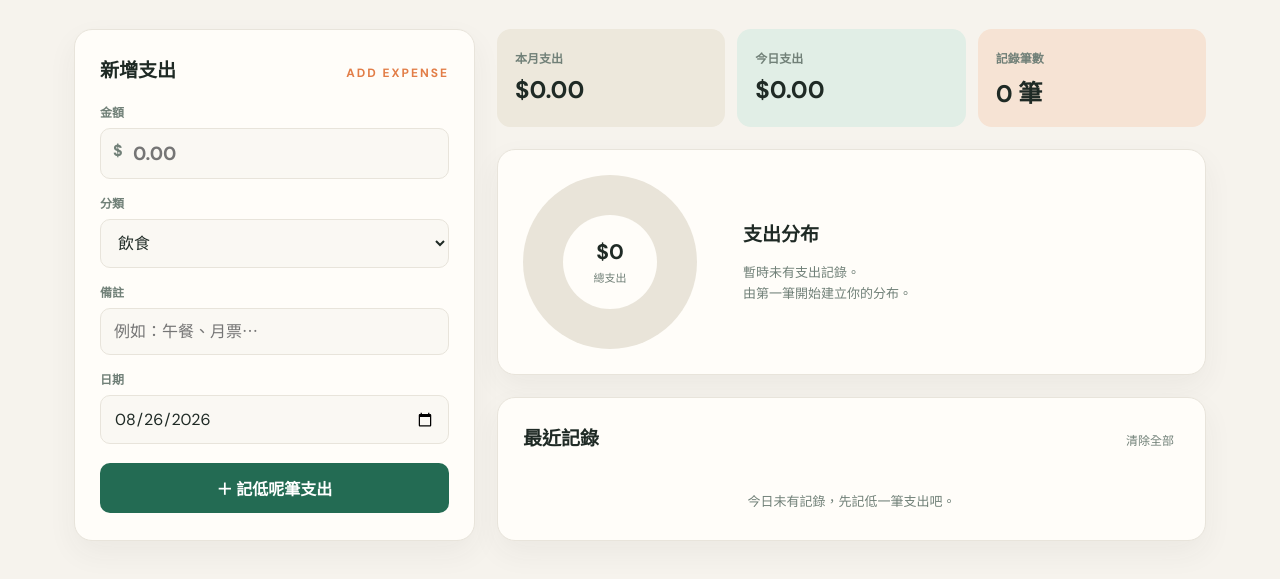
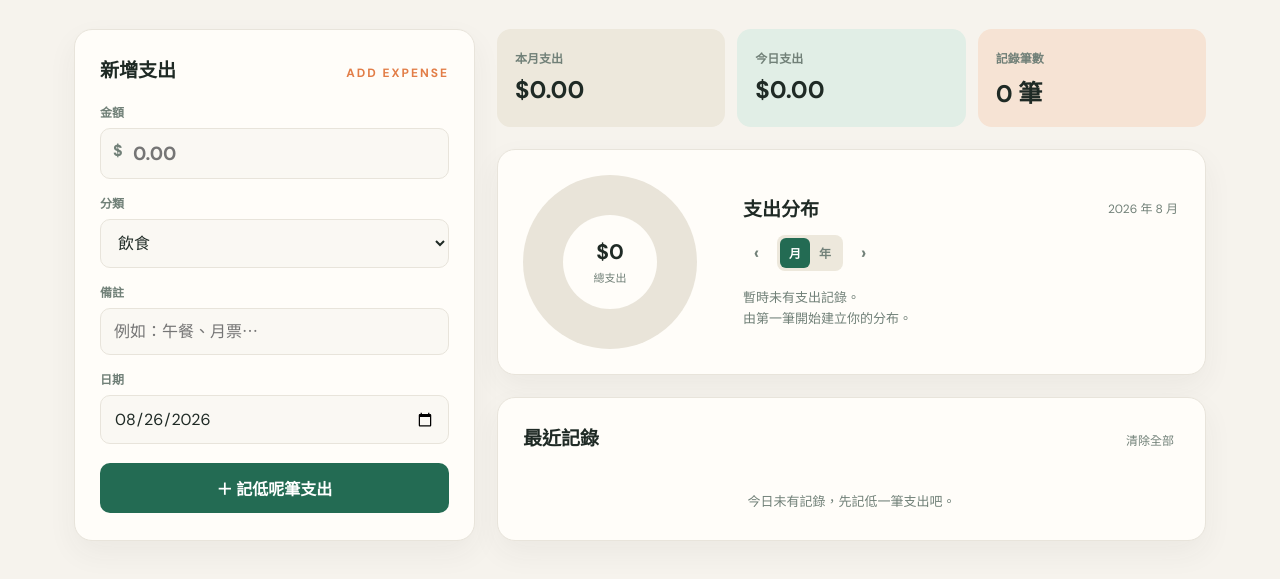
Before and after one commit to martinho2604/pwa_test_1, a website with bundled scripts: page index.html in a window 1280 px wide. Shown: the part 149-728 px from the top of the page. Built offline with nearby package versions, Linux system fonts and the light colour scheme.

Commit message:
check expanse by month or year

```diff
--- a/index.html
+++ b/index.html
@@ -51,6 +51,14 @@
     .chart-center { z-index: 1; text-align: center; }
     .chart-center strong { display: block; font-size: 21px; }
     .chart-center span { color: var(--muted); font-size: 11px; }
+    .chart-heading { display: flex; align-items: center; justify-content: space-between; gap: 12px; }
+    .period-controls { display: flex; align-items: center; gap: 7px; margin-top: 14px; }
+    .period-toggle { display: flex; padding: 3px; background: #ede8dc; border-radius: 8px; }
+    .period-button, .period-arrow { color: var(--muted); background: transparent; border: 0; border-radius: 6px; font-size: 12px; font-weight: 700; padding: 6px 9px; }
+    .period-button.is-active { color: #fff; background: var(--green); }
+    .period-arrow { width: 27px; height: 27px; padding: 0; font-size: 18px; line-height: 1; }
+    .period-arrow:hover, .period-button:not(.is-active):hover { color: var(--green); background: #e1eee6; }
+    .period-label { min-width: 74px; color: var(--muted); font-size: 12px; text-align: center; }
     .legend { display: grid; gap: 12px; margin-top: 17px; }
     .legend-row { display: flex; align-items: center; justify-content: space-between; gap: 14px; font-size: 13px; }
     .legend-name { display: flex; align-items: center; gap: 8px; }
@@ -92,7 +100,7 @@
       </section>
       <section class="overview">
         <div class="summary"><div class="summary-item"><span class="summary-label">本月支出</span><strong class="summary-value" id="month-total">$0.00</strong></div><div class="summary-item"><span class="summary-label">今日支出</span><strong class="summary-value" id="today-total">$0.00</strong></div><div class="summary-item"><span class="summary-label">記錄筆數</span><strong class="summary-value" id="expense-count">0 筆</strong></div></div>
-        <section class="panel chart-panel"><div id="category-chart" class="chart"><div class="chart-center"><strong id="chart-total">$0</strong><span>總支出</span></div></div><div><h2>支出分布</h2><div id="category-legend" class="legend"></div></div></section>
+        <section class="panel chart-panel"><div id="category-chart" class="chart"><div class="chart-center"><strong id="chart-total">$0</strong><span>總支出</span></div></div><div><div class="chart-heading"><h2>支出分布</h2><span id="period-label" class="period-label"></span></div><div class="period-controls"><button class="period-arrow" id="previous-period" type="button" aria-label="上一個期間">‹</button><div class="period-toggle"><button class="period-button is-active" data-period="month" type="button">月</button><button class="period-button" data-period="year" type="button">年</button></div><button class="period-arrow" id="next-period" type="button" aria-label="下一個期間">›</button></div><div id="category-legend" class="legend"></div></div></section>
         <section class="panel list-panel"><div class="panel-heading"><h2>最近記錄</h2><button id="clear-expenses" class="clear-button" type="button">清除全部</button></div><div id="expense-list" class="expense-list"></div></section>
       </section>
     </main>
--- a/src/app.ts
+++ b/src/app.ts
@@ -18,6 +18,8 @@ const list = document.getElementById('expense-list') as HTMLDivElement;
 const chart = document.getElementById('category-chart') as HTMLDivElement;
 
 let expenses = readExpenses();
+let period: 'month' | 'year' = 'month';
+let periodDate = new Date();
 dateInput.value = new Date().toISOString().slice(0, 10);
 
 function readExpenses(): Expense[] {
@@ -27,6 +29,12 @@ function readExpenses(): Expense[] {
 function money(value: number): string { return `$${value.toLocaleString('en-HK', { minimumFractionDigits: 2, maximumFractionDigits: 2 })}`; }
 function saveExpenses(): void { localStorage.setItem(STORAGE_KEY, JSON.stringify(expenses)); }
 function sum(items: Expense[]): number { return items.reduce((total, expense) => total + expense.amount, 0); }
+
+function periodKey(date: Date): string {
+  return period === 'month' ? `${date.getFullYear()}-${String(date.getMonth() + 1).padStart(2, '0')}` : String(date.getFullYear());
+}
+
+function expensePeriodKey(expense: Expense): string { return period === 'month' ? expense.date.slice(0, 7) : expense.date.slice(0, 4); }
 
 function render(): void {
   const today = new Date().toISOString().slice(0, 10);
@@ -42,15 +50,21 @@ function render(): void {
 }
 
 function renderChart(): void {
+  const selectedKey = periodKey(periodDate);
+  const periodExpenses = expenses.filter(expense => expensePeriodKey(expense) === selectedKey);
   const totals = new Map<string, number>();
-  expenses.forEach(expense => totals.set(expense.category, (totals.get(expense.category) ?? 0) + expense.amount));
-  const total = sum(expenses);
+  periodExpenses.forEach(expense => totals.set(expense.category, (totals.get(expense.category) ?? 0) + expense.amount));
+  const total = sum(periodExpenses);
   let current = 0;
   const stops = [...totals.entries()].map(([category, value]) => {
     const start = total ? current / total * 360 : 0; current += value;
     return `${categories[category].color} ${start}deg ${current / total * 360}deg`;
   });
   chart.style.background = stops.length ? `conic-gradient(${stops.join(', ')})` : '#e9e4d9';
+  document.getElementById('period-label')!.textContent = period === 'month'
+    ? `${periodDate.getFullYear()} 年 ${periodDate.getMonth() + 1} 月`
+    : `${periodDate.getFullYear()} 年`;
+  document.querySelectorAll<HTMLButtonElement>('[data-period]').forEach(button => button.classList.toggle('is-active', button.dataset.period === period));
   const legend = document.getElementById('category-legend')!;
   legend.innerHTML = stops.length ? [...totals.entries()].sort((a, b) => b[1] - a[1]).map(([category, value]) => `<div class="legend-row"><span class="legend-name"><i class="dot" style="background:${categories[category].color}"></i>${categories[category].label}</span><span class="legend-amount">${money(value)}</span></div>`).join('') : '<p class="empty-chart">暫時未有支出記錄。<br>由第一筆開始建立你的分布。</p>';
 }
@@ -78,4 +92,19 @@ document.getElementById('clear-expenses')!.addEventListener('click', () => {
   if (expenses.length && window.confirm('確定要清除全部支出記錄嗎？')) { expenses = []; saveExpenses(); render(); }
 });
 
+document.querySelectorAll<HTMLButtonElement>('[data-period]').forEach(button => button.addEventListener('click', () => {
+  period = button.dataset.period as 'month' | 'year';
+  render();
+}));
+
+function movePeriod(offset: number): void {
+  periodDate = new Date(periodDate);
+  if (period === 'month') periodDate.setMonth(periodDate.getMonth() + offset);
+  else periodDate.setFullYear(periodDate.getFullYear() + offset);
+  render();
+}
+
+document.getElementById('previous-period')!.addEventListener('click', () => movePeriod(-1));
+document.getElementById('next-period')!.addEventListener('click', () => movePeriod(1));
+
 render();
```
Also changed, not shown: dist/app.js.
